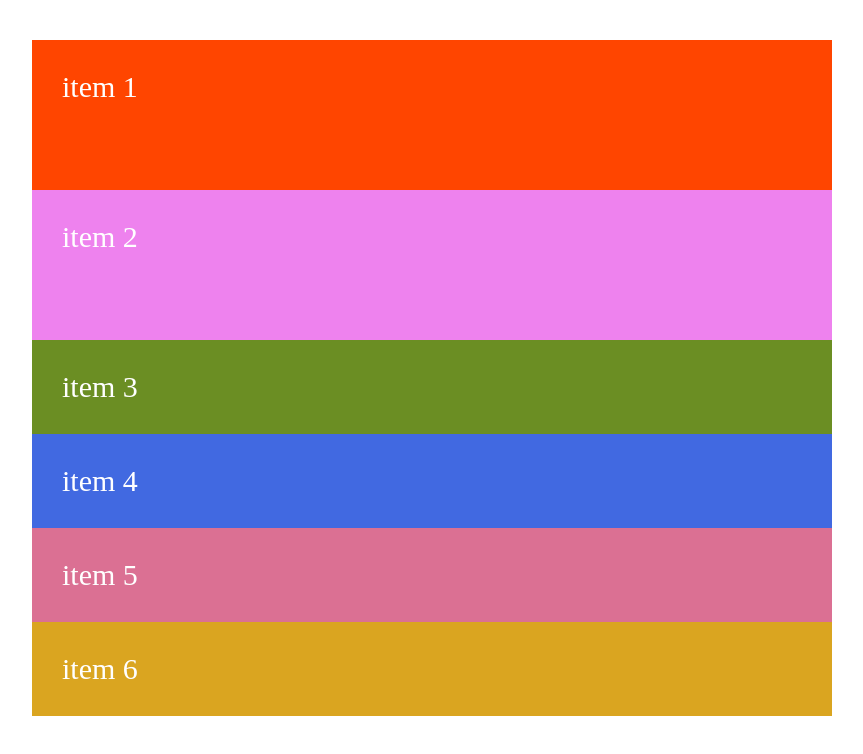
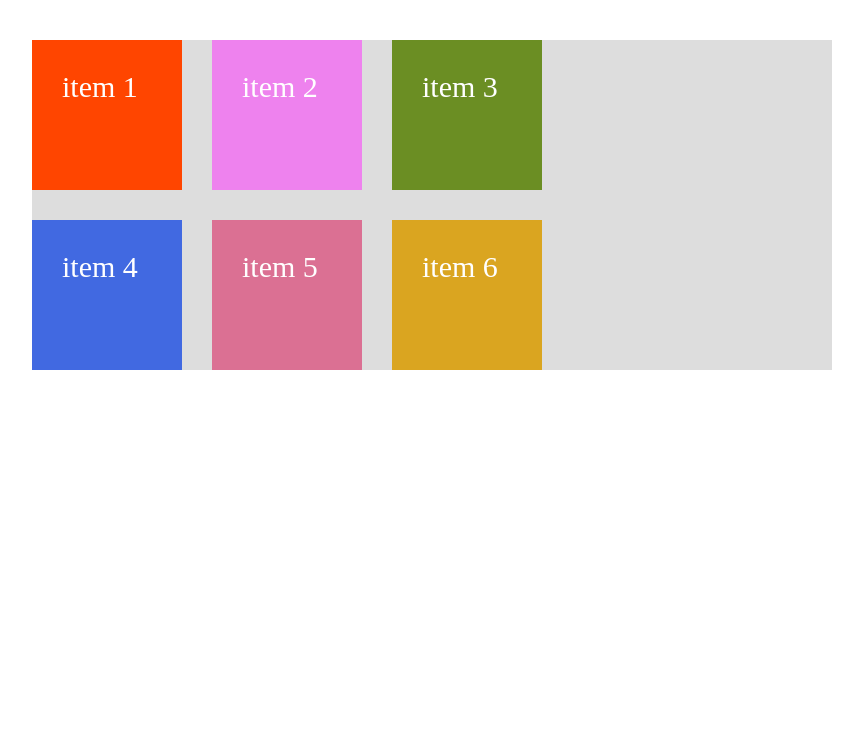
Before and after one commit to kratis9/Css-Grid, a plain HTML site: page index.html in a window 1280 px wide. Shown: the whole page, without its empty margins (208-1071 px from the left). Drawn offline with Linux system fonts and the light colour scheme.

Commit message:
add grid properties

```diff
--- a/style.css
+++ b/style.css
@@ -4,6 +4,10 @@
   margin: 40px auto;
   display: grid;
   grid-template-rows: 150px 150px;
+  grid-template-columns: 150px 150px 150px;
+  /* grid-row-gap: 30px; */
+  /* grid-column-gap: 50px; */
+  grid-gap: 30px;
 }
 
 .item {
```
